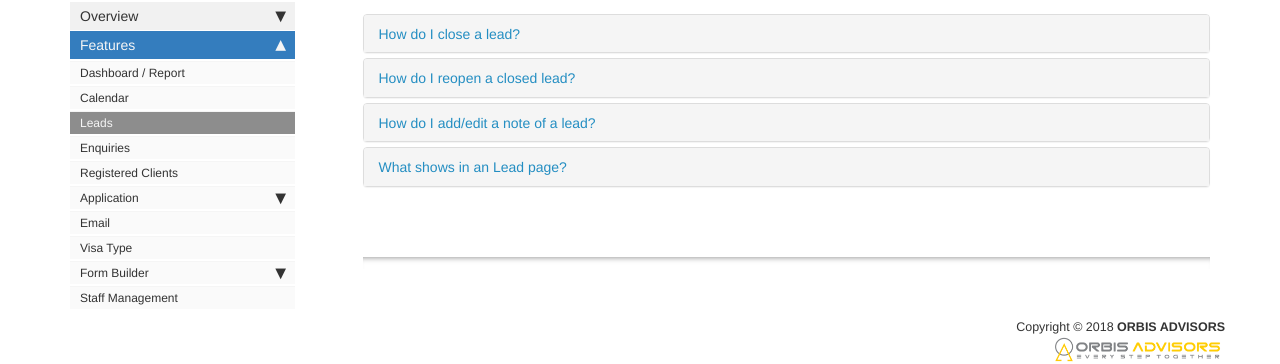
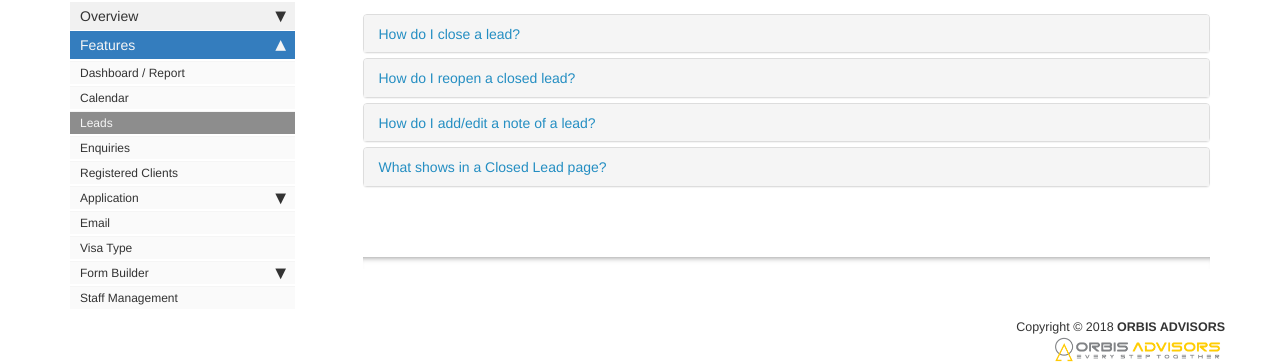
Before and after one commit to ndkhaivn/orbiscrm, a Jekyll site: the page built from pages/orbiscrm.faq/faq.leads.md, in a window 1280 px wide. Shown: the part 127-491 px from the top of the page. Built offline with Jekyll 4.4.1, drawn with Linux system fonts in a browser that asks for light colours; comment, search, counter and statistics services are not loaded.

Commit message:
Answer the questions and Add more keywords for [leads]

```diff
--- a/pages/orbiscrm.faq/faq.leads.md
+++ b/pages/orbiscrm.faq/faq.leads.md
@@ -2,7 +2,7 @@
 title: Leads
 permalink: faq.leads.html
 sidebar: orbis_sidebar
-keywords: lead, leads
+keywords: lead, leads, closed, open, reopen, change, status, submission, submit time, submit date
 toc: false
 folder: orbiscrm.faq
 ---
@@ -18,7 +18,14 @@
         </div>
         <div id="how-do-i-close-a-lead" class="panel-collapse collapse noCrossRef">
             <div class="panel-body">
-                To be added...
+                <ol>
+                    <li>Navigate to the specific【<b>Open Lead</b>d】that you want to close.
+                    </li>
+                    <li>Click the【<b>Close</b>】button
+                    </li>
+                    <li>Click the【<b>Confirm</b>】button
+                    </li>
+                </ol>
             </div>
         </div>
     </div>
@@ -33,7 +40,14 @@
         </div>
         <div id="how-do-i-reopen-a-closed-lead" class="panel-collapse collapse noCrossRef">
             <div class="panel-body">
-                To be added...
+                <ol>
+                    <li>Navigate to the specific【<b>Closed Lead</b>】that you want to reopen.
+                    </li>
+                    <li>Click the【<b>Reopen</b>】button
+                    </li>
+                    <li>Click the【<b>Confirm</b>】button
+                    </li>
+                </ol>
             </div>
         </div>
     </div>
@@ -48,7 +62,16 @@
         </div>
         <div id="how-do-i-add-edit-a-note-of-a-lead" class="panel-collapse collapse noCrossRef">
             <div class="panel-body">
-                To be added...
+                <ol>
+                    <li>Navigate to the specific【<b>Lead</b>】that you want to add or edit【<b>Note</b>】.
+                    </li>
+                    <li>Click the【<b>Note</b>】<img src="images/leads/icon-note.png" alt="icon-note.png" style="width: 4%"> button.
+                    </li>
+                    <li>Type in the content you want to add/edit.
+                    </li>
+                    <li>Click the【<b>Save</b>】button
+                    </li>
+                </ol>
             </div>
         </div>
     </div>
@@ -56,33 +79,32 @@
     <div class="panel panel-default">
         <div class="panel-heading">
             <h4 class="panel-title">
-                <a class="noCrossRef accordion-toggle" data-toggle="collapse" data-parent="#accordion" href="#what-shows-in-an-lead-page">
-                What shows in an Lead page?
+                <a class="noCrossRef accordion-toggle" data-toggle="collapse" data-parent="#accordion" href="#what-shows-in-a-closed-lead-page">
+                What shows in a Closed Lead page?
                 </a>
             </h4>
         </div>
-        <div id="what-shows-in-an-lead-page" class="panel-collapse collapse noCrossRef">
+        <div id="what-shows-in-a-closed-lead-page" class="panel-collapse collapse noCrossRef">
             <div class="panel-body">
-                <img src="images/enquiry.png" alt="Lead" style="width: 100%"><br>
+                <img src="/images/leads/lead-closed.png" alt="lead-closed.png" style="width: 95%"><br>
                 <ol>
-                    <li>Close button</li>
-                    <ul>
-                        <li>
-                            Click【Close】button when the Lead has been resolved
-                        </li>
-                    </ul>
-                    <li>Edit Note button</li>
-                    <ul>
-                        <li>
-                            Click【Edit】button to edit the note for the leads
-                        </li>
-                    </ul>
-                    <li>Save button</li>
-                    <ul>
-                        <li>
-                            Click【Save】button to save the edition of note.
-                        </li>
-                    </ul>
+                    <li>【<b>Navigation</b>】Bar
+                    </li>
+                    <li>Lead【<b>Status</b>】and【<b>Submission Date & Time</b>】
+                    </li>
+                    <li>Lead【<b>Details</b>】
+                        <ul style="font-size: smaller">
+                            <li>Full Name</li>
+                            <li>Phone</li>
+                            <li>Email</li>
+                            <li>Subject</li>
+                            <li>Body</li>
+                        </ul>
+                    </li>
+                    <li>Closed Lead【<b>Reopen</b>】button
+                    </li>
+                    <li>Add/Edit【<b>Note</b>】with <img src="images/leads/icon-note.png" alt="icon-note.png" style="width: 4%">
+                    </li>
                 </ol>
             </div>
         </div>
```
